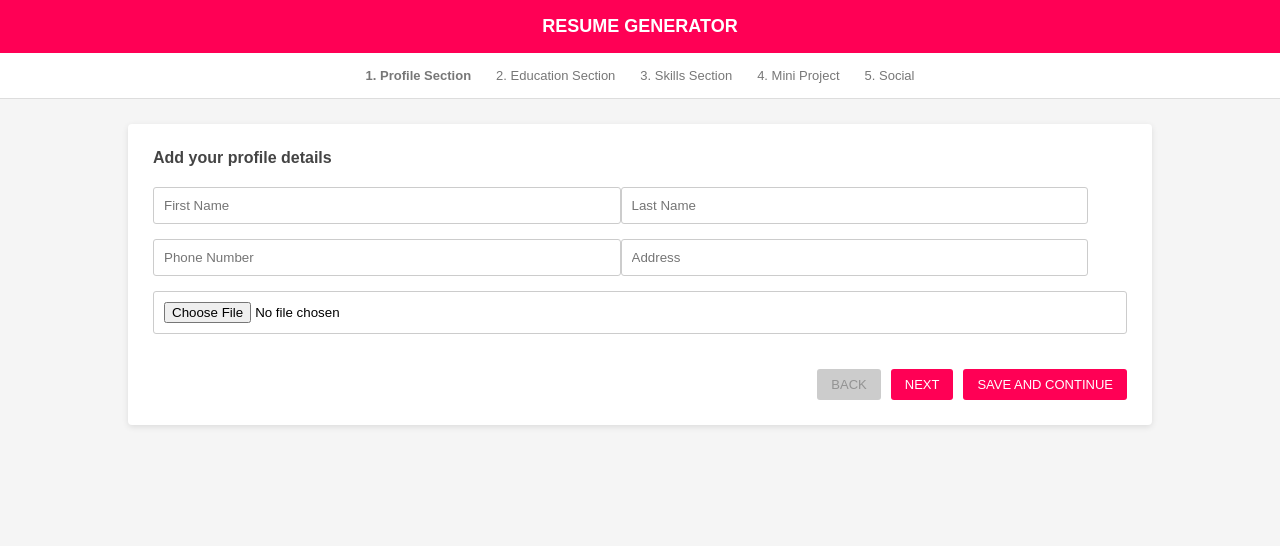
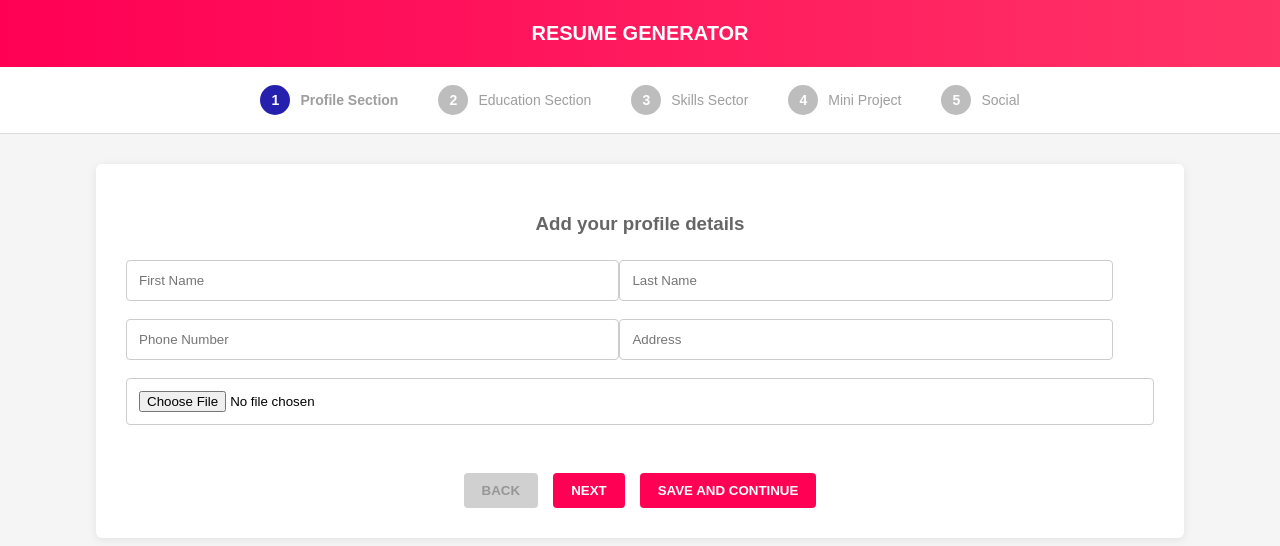
Before and after one commit to acciojob/resume-builder-akhssm, a React app: page / in a window 1280 px wide. Shown: the top 546 px of the page. Built offline with nearby package versions, Linux system fonts and the light colour scheme.

Commit message:
Changed code

```diff
--- a/src/components/App.js
+++ b/src/components/App.js
@@ -4,30 +4,58 @@ import "./../styles/App.css";
 const steps = [
   "Profile Section",
   "Education Section",
-  "Skills Section",
+  "Skills Sector",
   "Mini Project",
   "Social",
 ];
 
 const App = () => {
   const [step, setStep] = useState(1);
+
+  const [profile, setProfile] = useState({
+    fname: "",
+    lname: "",
+    phone: "",
+    address: "",
+    url: "",
+  });
+
+  const [education, setEducation] = useState([]);
+  const [eduForm, setEduForm] = useState({
+    courseName: "",
+    completionYear: "",
+    college: "",
+    percentage: "",
+  });
+
+  const [skills, setSkills] = useState([]);
   const [skill, setSkill] = useState("");
-  const [projectName, setProjectName] = useState("");
+
+  const [projects, setProjects] = useState([]);
+  const [projectForm, setProjectForm] = useState({
+    projectName: "",
+    techStack: "",
+    description: "",
+  });
+
+  const [socials, setSocials] = useState([]);
   const [social, setSocial] = useState("");
 
-  const next = () => step < 5 && setStep(step + 1);
+  const next = () => step < 6 && setStep(step + 1);
   const back = () => step > 1 && setStep(step - 1);
 
   return (
     <>
       <h1 className="title">RESUME GENERATOR</h1>
+
       <div className="steps">
-        {steps.map((label, index) => (
+        {steps.map((label, i) => (
           <span
-            key={index}
-            className={step === index + 1 ? "active-step" : ""}
+            key={i}
+            data-step={i + 1}
+            className={step === i + 1 ? "active-step" : ""}
           >
-            {index + 1}. {label}
+            {label}
           </span>
         ))}
       </div>
@@ -36,10 +64,14 @@ const App = () => {
         {step === 1 && (
           <>
             <h3>Add your profile details</h3>
-            <input name="fname" placeholder="First Name" />
-            <input name="lname" placeholder="Last Name" />
-            <input name="phone" placeholder="Phone Number" />
-            <input name="address" placeholder="Address" />
+            <input name="fname" placeholder="First Name"
+              onChange={(e) => setProfile({ ...profile, fname: e.target.value })} />
+            <input name="lname" placeholder="Last Name"
+              onChange={(e) => setProfile({ ...profile, lname: e.target.value })} />
+            <input name="phone" placeholder="Phone Number"
+              onChange={(e) => setProfile({ ...profile, phone: e.target.value })} />
+            <input name="address" placeholder="Address"
+              onChange={(e) => setProfile({ ...profile, address: e.target.value })} />
             <input name="url" type="file" />
           </>
         )}
@@ -47,12 +79,26 @@ const App = () => {
         {step === 2 && (
           <>
             <h3>Add your Education Details</h3>
-            <input name="courseName" placeholder="Course Name" />
-            <input name="completionYear" placeholder="Completion Year" />
-            <input name="college" placeholder="College" />
-            <input name="percentage" placeholder="Percentage" />
-            <button id="add_education">Add Education</button>
-            <button id="delete">Delete</button>
+            <input name="courseName" placeholder="Course Name *"
+              onChange={(e) => setEduForm({ ...eduForm, courseName: e.target.value })} />
+            <input name="completionYear" placeholder="Completion Year *"
+              onChange={(e) => setEduForm({ ...eduForm, completionYear: e.target.value })} />
+            <input name="college" placeholder="College/School *"
+              onChange={(e) => setEduForm({ ...eduForm, college: e.target.value })} />
+            <input name="percentage" placeholder="Percentage *"
+              onChange={(e) => setEduForm({ ...eduForm, percentage: e.target.value })} />
+
+            <button id="add_education"
+              onClick={() => {
+                setEducation([...education, eduForm]);
+                setEduForm({ courseName: "", completionYear: "", college: "", percentage: "" });
+              }}>
+              ADD EDUCATION
+            </button>
+
+            <button id="delete" onClick={() => setEducation([])}>
+              DELETE
+            </button>
           </>
         )}
 
@@ -61,65 +107,91 @@ const App = () => {
             <h3>Add your Skills</h3>
             <input
               name="skill"
+              placeholder="Skill *"
               value={skill}
               onChange={(e) => setSkill(e.target.value)}
-              placeholder="Skill"
             />
-            <button id="add_skill">Add Skill</button>
-            <button id="delete_skill">Delete Skill</button>
+
+            <button id="add_skill"
+              onClick={() => {
+                setSkills([...skills, skill]);
+                setSkill("");
+              }}>
+              ADD SKILL
+            </button>
+
+            <button id="delete_skill" onClick={() => setSkills([])}>
+              DELETE SKILL
+            </button>
           </>
         )}
 
         {step === 4 && (
           <>
             <h3>Add your Mini Projects</h3>
-            <input
-              name="projectName"
-              value={projectName}
-              onChange={(e) => setProjectName(e.target.value)}
-              placeholder="Project Name"
-            />
-            <input name="techStack" placeholder="Tech Stack" />
-            <textarea name="description" placeholder="Description" />
-            <button id="add_project">Add Project</button>
-            <button id="delete">Delete</button>
+            <input name="projectName" placeholder="Project Name *"
+              onChange={(e) =>
+                setProjectForm({ ...projectForm, projectName: e.target.value })} />
+            <input name="techStack" placeholder="Tech Stack"
+              onChange={(e) =>
+                setProjectForm({ ...projectForm, techStack: e.target.value })} />
+            <textarea name="description" placeholder="Description"
+              onChange={(e) =>
+                setProjectForm({ ...projectForm, description: e.target.value })} />
+
+            <button id="add_project"
+              onClick={() => {
+                setProjects([...projects, projectForm]);
+                setProjectForm({ projectName: "", techStack: "", description: "" });
+              }}>
+              ADD PROJECT
+            </button>
+
+            <button id="delete" onClick={() => setProjects([])}>
+              DELETE
+            </button>
           </>
         )}
 
         {step === 5 && (
           <>
-            <h3>Add your Social Media Links</h3>
+            <h3>Add social links like linkedin , github etc</h3>
             <input
               name="Social"
+              placeholder="Social Links *"
               value={social}
               onChange={(e) => setSocial(e.target.value)}
-              placeholder="Social Media URL"
             />
-            <button id="add_social">Add Social</button>
+
+            <button id="add_social"
+              onClick={() => {
+                setSocials([...socials, social]);
+                setSocial("");
+              }}>
+              ADD SOCIAL
+            </button>
           </>
         )}
 
-        <div className="makeStyles-footer-15 buttons">
+        {step === 6 && (
+          <>
+            <h3>All steps completed - your resume is ready!!</h3>
+            <h1>{profile.fname} {profile.lname}</h1>
+          </>
+        )}
+
+        <div className="buttons">
           <button id="back" onClick={back} disabled={step === 1}>
             BACK
           </button>
 
-          {step < 5 && (
-            <button
-              id="next"
-              className="MuiButton-contained"
-              onClick={next}
-            >
+          {step < 6 && (
+            <button id="next" onClick={next}>
               NEXT
             </button>
           )}
 
-          <button
-            id="save_continue"
-            className="MuiButton-contained"
-          >
-            SAVE AND CONTINUE
-          </button>
+          <button id="save_continue">SAVE AND CONTINUE</button>
         </div>
       </div>
     </>
--- a/src/styles/App.css
+++ b/src/styles/App.css
@@ -9,61 +9,83 @@ body {
 }
 
 .title {
-  background: #ff0055;
+  background: linear-gradient(90deg, #ff0055, #ff3366);
   color: white;
   text-align: center;
-  padding: 16px;
+  padding: 22px;
   margin: 0;
-  font-size: 18px;
+  font-size: 20px;
 }
 
 .steps {
   display: flex;
   justify-content: center;
-  gap: 25px;
-  padding: 15px;
+  align-items: center;
+  gap: 40px;
+  padding: 18px;
   background: #fff;
   border-bottom: 1px solid #ddd;
 }
 
 .steps span {
-  font-size: 13px;
-  color: #777;
+  display: flex;
+  align-items: center;
+  gap: 10px;
+  font-size: 14px;
+  color: #9e9e9e;
+  position: relative;
+}
+
+.steps span::before {
+  content: attr(data-step);
+  width: 30px;
+  height: 30px;
+  border-radius: 50%;
+  background: #2520ae;
+  color: white;
+  display: flex;
+  align-items: center;
+  justify-content: center;
+  font-weight: bold;
 }
 
 .active-step {
+  color: #000;
   font-weight: bold;
-  color: #ff0055;
+}
+
+.steps span:not(.active-step)::before {
+  background: #bdbdbd;
 }
 
 .container {
   background: #fff;
-  width: 80%;
-  margin: 25px auto;
-  padding: 25px;
-  border-radius: 4px;
-  box-shadow: 0 2px 6px rgba(0,0,0,0.1);
+  width: 85%;
+  margin: 30px auto;
+  padding: 30px;
+  border-radius: 6px;
+  box-shadow: 0 2px 10px rgba(0,0,0,0.08);
 }
 
 h3 {
-  margin-top: 0;
-  margin-bottom: 20px;
-  font-size: 16px;
-  color: #444;
+  text-align: center;
+  margin-bottom: 25px;
+  color: #666;
 }
 
 input,
 textarea {
   width: 48%;
-  padding: 10px;
-  margin-bottom: 15px;
+  padding: 12px;
+  margin-bottom: 18px;
   border: 1px solid #ccc;
-  border-radius: 3px;
+  border-radius: 4px;
 }
 
 textarea {
   width: 100%;
-  height: 80px;
+  height: 90px;
+  resize: none;
 }
 
 input[type="file"] {
@@ -75,17 +97,21 @@ input:nth-child(odd) {
 }
 
 button {
-  padding: 8px 14px;
+  padding: 10px 18px;
+  border-radius: 4px;
   border: none;
-  border-radius: 3px;
   cursor: pointer;
-  font-size: 13px;
+  font-weight: bold;
 }
 
 #add_education,
 #add_skill,
 #add_project,
-#add_social,
+#add_social {
+  background: #2d0d8e;
+  color: white;
+}
+
 #next,
 #save_continue {
   background: #ff0055;
@@ -94,17 +120,18 @@ button {
 
 #delete,
 #delete_skill {
-  background: #999;
+  background: #9e9e9e;
   color: white;
 }
 
 #back {
-  background: #ccc;
+  background: #d0d0d0;
 }
 
+/* FOOTER */
 .buttons {
   display: flex;
-  justify-content: flex-end;
-  gap: 10px;
-  margin-top: 20px;
+  justify-content: center;
+  gap: 15px;
+  margin-top: 30px;
 }
```
